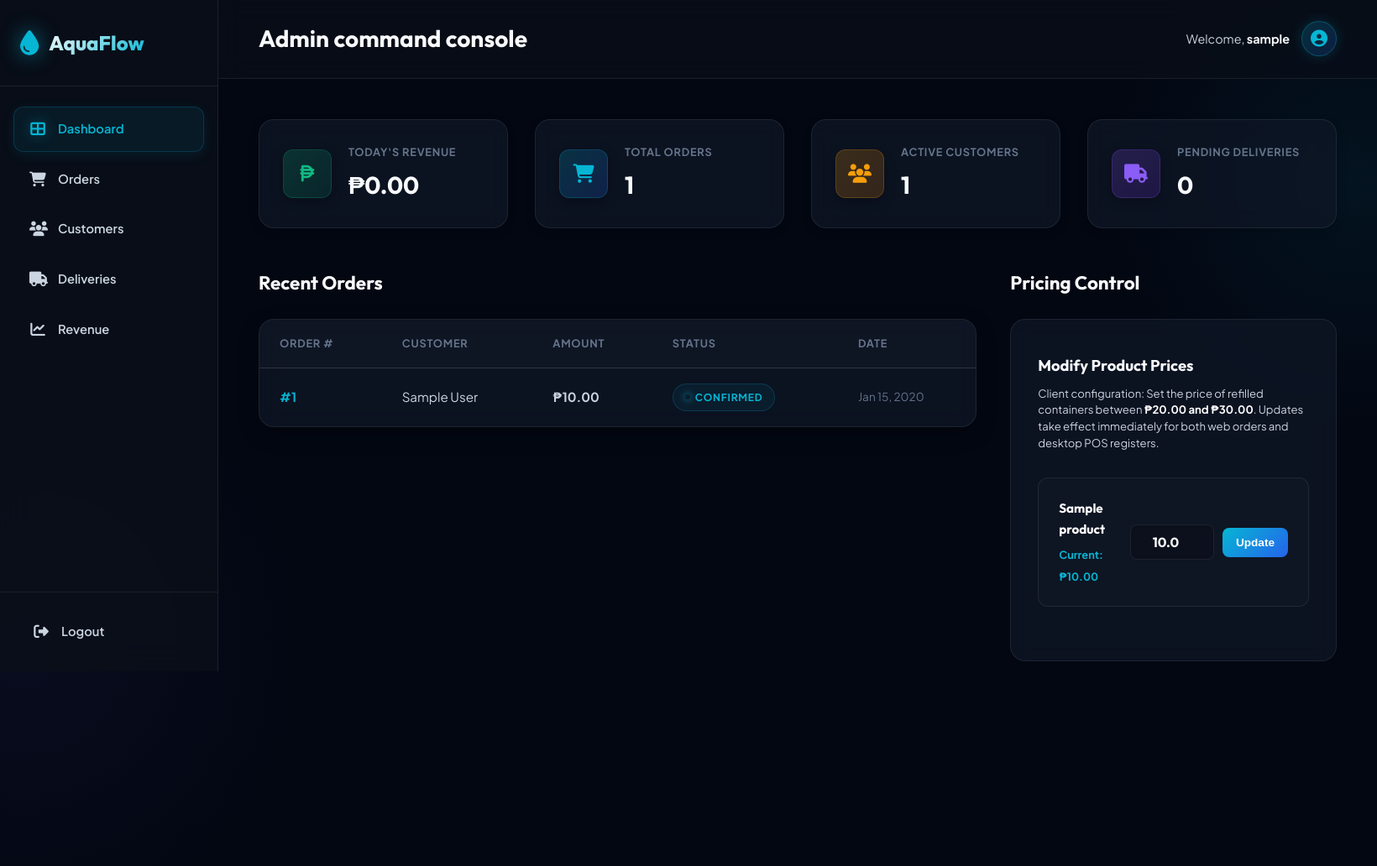
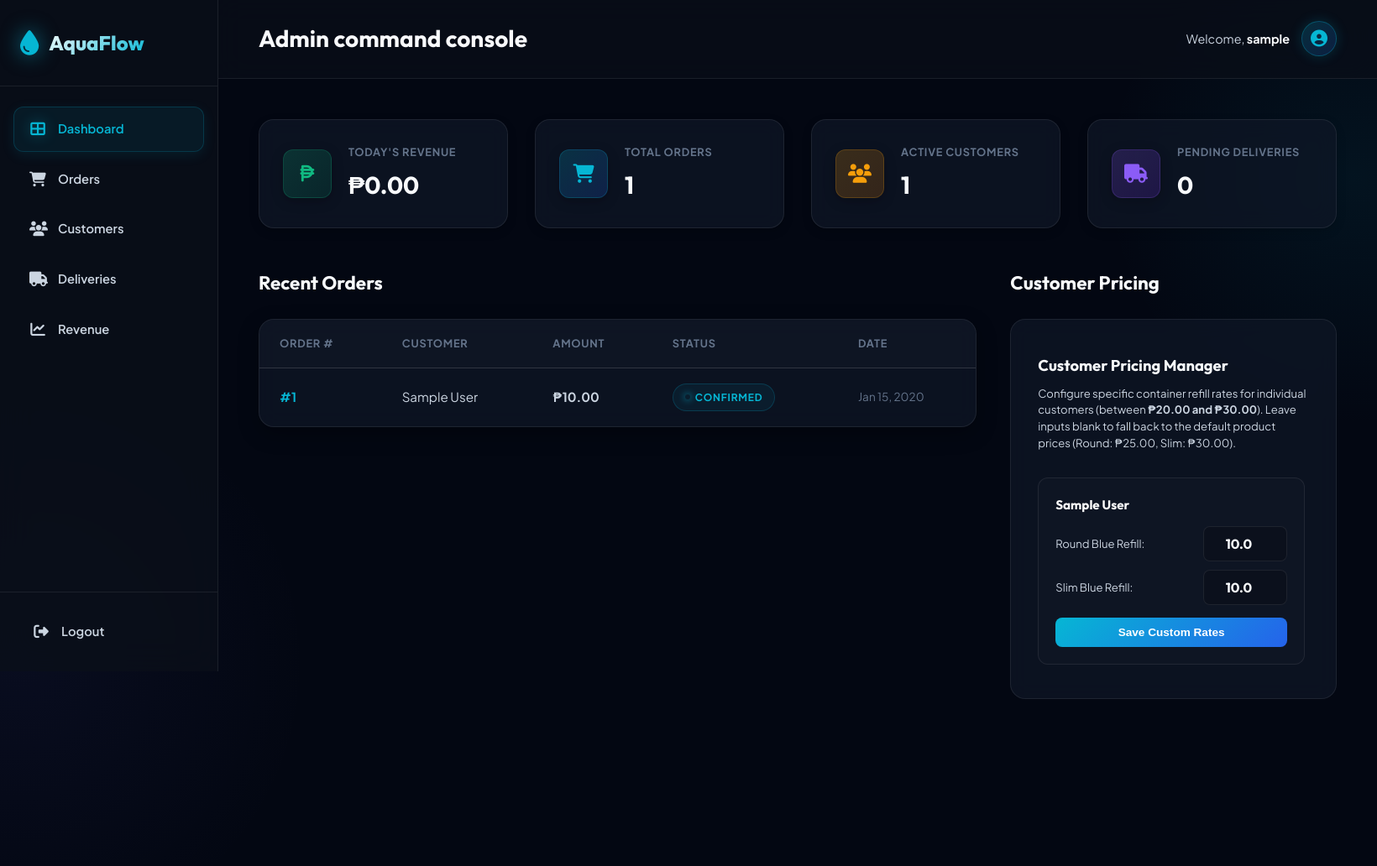
Before and after one commit to Oxil05/WaterStationPrototype, a Flask app: page /admin/dashboard in a window 1640 px wide; the page is wider, and only the part inside the window is pictured. Shown: the top 1032 px of that part at 84% size. Before the commit the page ends 800 px from the top of that part, so only its background shows below. Run offline with Flask 3, Linux system fonts and the light colour scheme; a user stored in the database is signed in; tables that the repository leaves empty hold one stand-in row (values such as "Sample post").

Commit message:
feat: add customer-specific custom product pricing to web and desktop app

```diff
--- a/app/models/customer.py
+++ b/app/models/customer.py
@@ -11,6 +11,8 @@ class Customer(db.Model):
     phone = db.Column(db.String(20), nullable=True)
     address = db.Column(db.Text, nullable=True)
     is_active = db.Column(db.Boolean, default=True)
+    custom_price_round = db.Column(db.Float, nullable=True)
+    custom_price_slim = db.Column(db.Float, nullable=True)
     created_at = db.Column(db.DateTime, default=lambda: datetime.now(timezone.utc))
     updated_at = db.Column(db.DateTime, default=lambda: datetime.now(timezone.utc),
                            onupdate=lambda: datetime.now(timezone.utc))
--- a/app/routes/admin.py
+++ b/app/routes/admin.py
@@ -46,8 +46,9 @@ def dashboard():
     # Recent orders
     recent_orders = Order.query.order_by(Order.order_date.desc()).limit(10).all()
 
-    # Fetch products for price settings
+    # Fetch products and customers
     products = Product.query.all()
+    customers = Customer.query.filter_by(is_active=True).all()
 
     return render_template('admin/dashboard.html',
         today_revenue=today_revenue,
@@ -55,24 +56,37 @@ def dashboard():
         active_customers=active_customers,
         pending_deliveries=pending_deliveries,
         recent_orders=recent_orders,
-        products=products
+        products=products,
+        customers=customers
     )
 
 
-@admin_bp.route('/update-price/<int:product_id>', methods=['POST'])
+@admin_bp.route('/update-customer-prices/<int:customer_id>', methods=['POST'])
 @login_required
 @admin_required
-def update_price(product_id):
-    product = Product.query.get_or_404(product_id)
+def update_customer_prices(customer_id):
+    customer = Customer.query.get_or_404(customer_id)
     try:
-        new_price = float(request.form.get('price'))
-        if 20.0 <= new_price <= 30.0:
-            product.price = new_price
-            db.session.commit()
-            flash(f'Price for {product.name} updated to ₱{new_price:.2f} successfully.', 'success')
-        else:
-            flash('Error: Price must be between ₱20.00 and ₱30.00.', 'danger')
+        round_str = request.form.get('custom_price_round', '').strip()
+        slim_str = request.form.get('custom_price_slim', '').strip()
+
+        # If empty, reset to None (uses global default price)
+        new_round = float(round_str) if round_str else None
+        new_slim = float(slim_str) if slim_str else None
+
+        # Validation checks between 20 and 30 pesos bounds
+        if new_round is not None and not (20.0 <= new_round <= 30.0):
+            flash('Error: Round refill price must be between ₱20.00 and ₱30.00.', 'danger')
+            return redirect(url_for('admin.dashboard'))
+        if new_slim is not None and not (20.0 <= new_slim <= 30.0):
+            flash('Error: Slim refill price must be between ₱20.00 and ₱30.00.', 'danger')
+            return redirect(url_for('admin.dashboard'))
+
+        customer.custom_price_round = new_round
+        customer.custom_price_slim = new_slim
+        db.session.commit()
+        flash(f'Custom container rates updated for {customer.full_name}.', 'success')
     except (TypeError, ValueError):
-        flash('Error: Invalid price input. Enter a valid number.', 'danger')
+        flash('Error: Invalid price inputs. Enter valid numbers.', 'danger')
 
     return redirect(url_for('admin.dashboard'))
--- a/app/templates/admin/dashboard.html
+++ b/app/templates/admin/dashboard.html
@@ -24,24 +24,6 @@
         border-radius: var(--radius-lg);
         padding: 2.5rem 2rem;
         position: relative;
-    }
-
-    .price-item {
-        background: rgba(255, 255, 255, 0.015);
-        border: 1px solid var(--border-color);
-        border-radius: var(--radius-md);
-        padding: 1.5rem;
-        margin-bottom: 1.5rem;
-        transition: var(--transition);
-        display: flex;
-        align-items: center;
-        justify-content: space-between;
-        gap: 1.5rem;
-    }
-
-    .price-item:hover {
-        border-color: rgba(6, 182, 212, 0.2);
-        background: rgba(255, 255, 255, 0.025);
     }
 
     .price-input-group {
@@ -181,35 +163,47 @@
         </div>
     </div>
 
-    <!-- Right: Pricing Management -->
+    <!-- Right: Customer Price Management -->
     <div>
         <div class="section-header">
-            <h2>Pricing Control</h2>
+            <h2>Customer Pricing</h2>
         </div>
 
         <div class="price-control-card">
-            <h3 style="font-family:'Outfit', sans-serif; font-size: 1.15rem; font-weight:700; margin-bottom: 0.5rem; color:var(--text-primary);">Modify Product Prices</h3>
+            <h3 style="font-family:'Outfit', sans-serif; font-size: 1.15rem; font-weight:700; margin-bottom: 0.5rem; color:var(--text-primary);">Customer Pricing Manager</h3>
             <p style="font-size: 0.82rem; color: var(--text-secondary); margin-bottom: 2rem; line-height:1.5;">
-                Client configuration: Set the price of refilled containers between <strong style="color:#fff;">&#8369;20.00 and &#8369;30.00</strong>. Updates take effect immediately for both web orders and desktop POS registers.
+                Configure specific container refill rates for individual customers (between <strong>&#8369;20.00 and &#8369;30.00</strong>). Leave inputs blank to fall back to the default product prices (Round: ₱25.00, Slim: ₱30.00).
             </p>
 
-            {% for product in products %}
-            <form action="{{ url_for('admin.update_price', product_id=product.id) }}" method="POST">
-                <input type="hidden" name="csrf_token" value="{{ csrf_token() }}">
+            <div style="display:flex; flex-direction:column; gap: 20px; max-height:480px; overflow-y:auto; padding-right:5px;">
+                {% for customer in customers %}
+                <form action="{{ url_for('admin.update_customer_prices', customer_id=customer.id) }}" method="POST" style="background: rgba(255, 255, 255, 0.015); border: 1px solid var(--border-color); border-radius: var(--radius-md); padding: 1.25rem;">
+                    <input type="hidden" name="csrf_token" value="{{ csrf_token() }}">
 
-                <div class="price-item">
-                    <div style="flex:1;">
-                        <h4 style="font-family:'Outfit', sans-serif; font-size:0.95rem; font-weight:700; color:#fff; margin-bottom:4px;">{{ product.name.split(' (')[0] }}</h4>
-                        <span style="font-size:0.8rem; color:var(--accent-blue); font-weight:700;">Current: &#8369;{{ "%.2f"|format(product.price) }}</span>
+                    <h4 style="font-family:'Outfit', sans-serif; font-size:0.95rem; font-weight:700; color:#fff; margin-bottom:12px;">{{ customer.full_name }}</h4>
+
+                    <!-- Round Container price input -->
+                    <div style="display:flex; justify-content:space-between; align-items:center; margin-bottom:10px;">
+                        <span style="font-size:0.82rem; color:var(--text-secondary);">Round Blue Refill:</span>
+                        <div class="price-input-group">
+                            <input type="number" name="custom_price_round" class="input-price" min="20" max="30" step="0.5" placeholder="Default" value="{{ customer.custom_price_round or '' }}">
+                        </div>
                     </div>
 
-                    <div class="price-input-group">
-                        <input type="number" name="price" class="input-price" min="20" max="30" step="0.5" value="{{ product.price }}" required>
-                        <button type="submit" class="btn-update-price">Update</button>
+                    <!-- Slim Container price input -->
+                    <div style="display:flex; justify-content:space-between; align-items:center; margin-bottom:15px;">
+                        <span style="font-size:0.82rem; color:var(--text-secondary);">Slim Blue Refill:</span>
+                        <div class="price-input-group">
+                            <input type="number" name="custom_price_slim" class="input-price" min="20" max="30" step="0.5" placeholder="Default" value="{{ customer.custom_price_slim or '' }}">
+                        </div>
                     </div>
-                </div>
-            </form>
-            {% endfor %}
+
+                    <button type="submit" class="btn-update-price" style="width:100%; text-align:center;">Save Custom Rates</button>
+                </form>
+                {% else %}
+                <div class="empty-state" style="font-size:0.85rem;">No active customers found.</div>
+                {% endfor %}
+            </div>
         </div>
     </div>
 </div>
```
Also changed, not shown: app/routes/customer.py (+8 -2 lines), app/templates/customer/order.html (+16 -2 lines), desktop_app.py (+99 -38 lines), instance/water_station.db.
